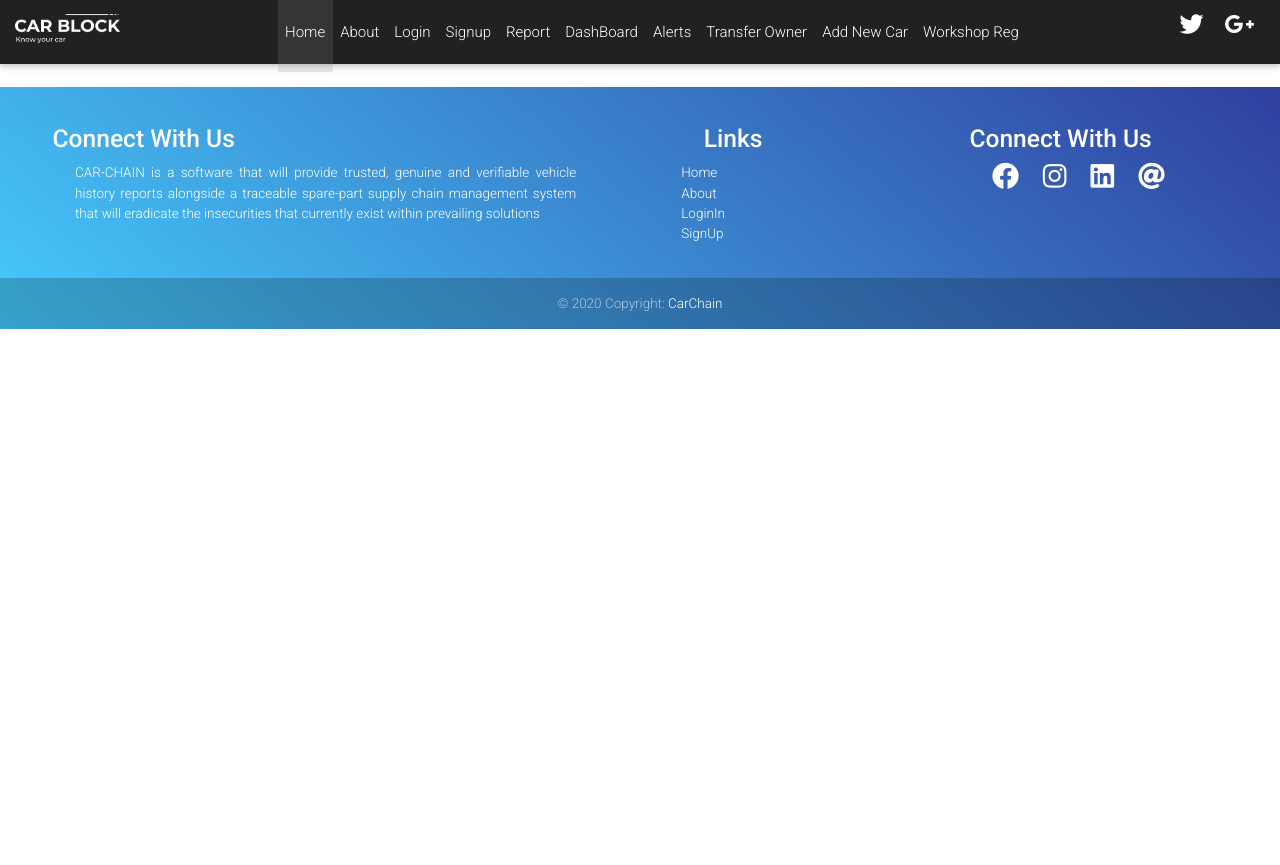
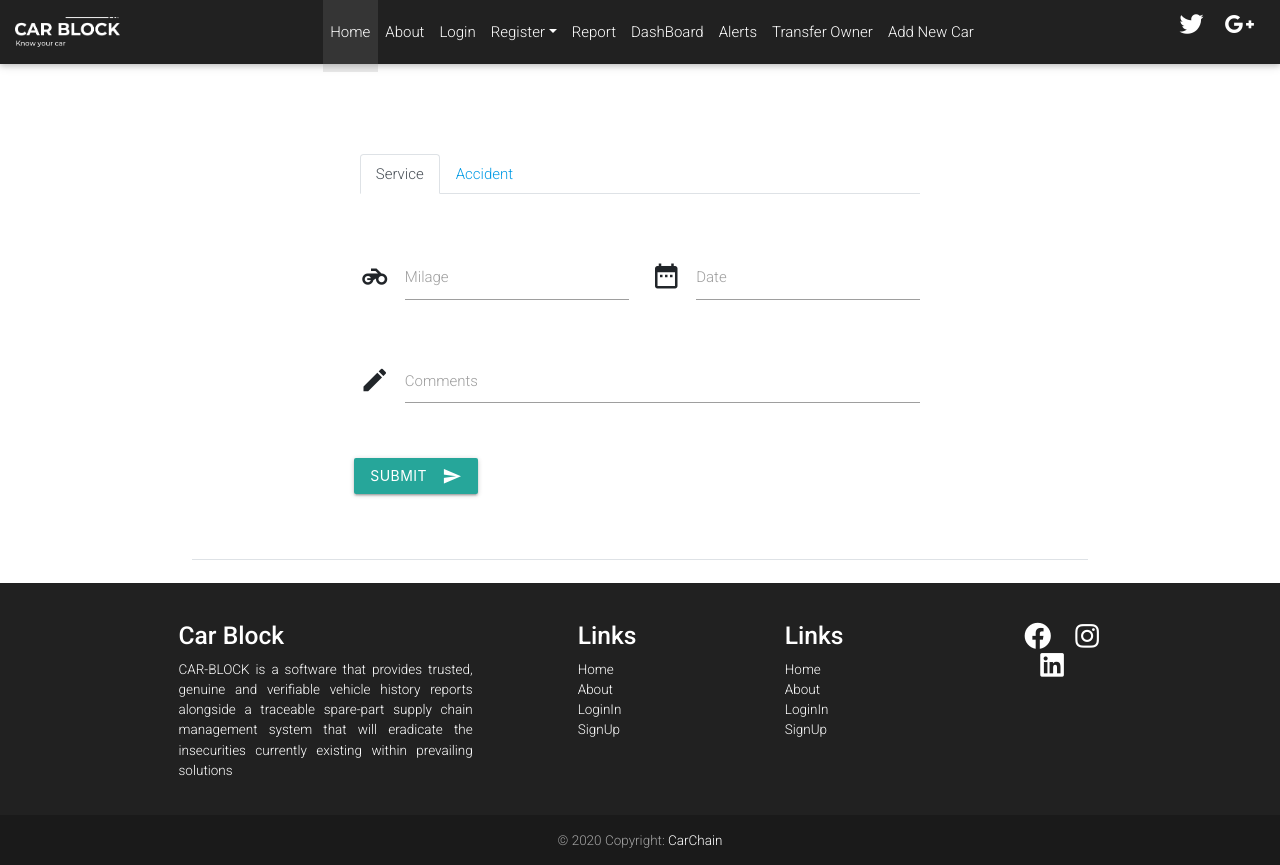
Before and after one commit to murtrax/CarBlock, a React (Create React App) app in the folder client/: page /workshopRepair in a window 1280 px wide. Before the commit the page ends 800 px from the top, so only its background shows below. Built offline with nearby package versions, Linux system fonts and the light colour scheme.

Commit message:
upadted footer and a bunch of other changes

```diff
--- a/client/src/components/footer.js
+++ b/client/src/components/footer.js
@@ -1,23 +1,46 @@
 import React from "react";
-import { MDBCol, MDBContainer, MDBRow, MDBFooter,MDBIcon, MDBAnimation, MDBBox} from "mdbreact";
+import {
+  MDBCol,
+  MDBContainer,
+  MDBRow,
+  MDBFooter,
+  MDBIcon,
+  MDBAnimation,
+  MDBBox,
+} from "mdbreact";
 
 const FooterPage = () => {
   return (
-    <MDBFooter color="blue-gradient" className="font-small pt-4 mt-4">
+    <MDBFooter
+      color=""
+      style={{}}
+      className="font-small pt-4 mt-4 elegant-color-dark"
+    >
       <MDBContainer fluid className="text-center text-md-left">
-        <MDBRow className = "mr-2" >
-          <MDBCol md="6">
+        <MDBRow className="mr-2">
+          <MDBCol lg="1"></MDBCol>
+
+          <MDBCol md="6" lg="4">
             <MDBAnimation reveal type="fadeInRight" duration="1s" delay="1s">
-            <MDBBox tag="h5" className = "px-4"><strong>Connect With Us</strong></MDBBox>
+              <MDBBox tag="h5" className="px-5">
+                <strong>Car Block</strong>
+              </MDBBox>
             </MDBAnimation>
-            <p className = "px-5 text-justify">
-            CAR-CHAIN is a software that will provide trusted, genuine and verifiable vehicle history reports alongside a traceable spare-part supply chain management system that will eradicate the insecurities that currently exist within prevailing solutions
+            <p className="px-5 text-justify">
+              CAR-BLOCK is a software that provides trusted, genuine and
+              verifiable vehicle history reports alongside a traceable
+              spare-part supply chain management system that will eradicate the
+              insecurities currently existing within prevailing solutions
             </p>
           </MDBCol>
-          <MDBCol md="3" className = "px-5">
+
+          <MDBCol md="2" lg="2" className="px-5     ">
             <MDBAnimation reveal type="fadeInRight" duration="1s" delay="1.3s">
-            <MDBBox tag="h5" className = "px-4"><strong>Links</strong></MDBBox>
-            </MDBAnimation>             <ul>
+              <MDBBox tag="h5" className="">
+                <strong>Links</strong>
+              </MDBBox>
+            </MDBAnimation>{" "}
+            <ul>
               <li className="list-unstyled">
                 <a href="#!">Home</a>
               </li>
@@ -32,22 +55,65 @@ const FooterPage = () => {
               </li>
             </ul>
           </MDBCol>
-          <MDBCol md="3" className = "px-4">
-            <MDBAnimation reveal type="fadeInRight" duration="1s" delay="1.8s">
-              <MDBBox tag="h5" className= ""><strong>Connect With Us</strong></MDBBox>
-            </MDBAnimation>
-            <MDBAnimation reveal type="fadeInRight" duration="1s" delay="2.1s">
-             <a href="#!"><MDBIcon className = "pl-4" fab size = "2x" icon="facebook" />&ensp;&ensp;&ensp; </a>
 
-             <a href="#!"><MDBIcon fab size = "2x" icon="instagram" />&ensp;&ensp;&ensp; </a>
+          <MDBCol md="2" lg="2" className="px-5     ">
+            <MDBAnimation reveal type="fadeInRight" duration="1s" delay="1.3s">
+              <MDBBox tag="h5" className="">
+                <strong>Links</strong>
+              </MDBBox>
+            </MDBAnimation>{" "}
+            <ul>
+              <li className="list-unstyled">
+                <a href="#!">Home</a>
+              </li>
+              <li className="list-unstyled">
+                <a href="#!">About</a>
+              </li>
+              <li className="list-unstyled">
+                <a href="#!">LoginIn</a>
+              </li>
+              <li className="list-unstyled">
+                <a href="#!">SignUp</a>
+              </li>
+            </ul>
+          </MDBCol>
 
-             <a href="#!"><MDBIcon fab size = "2x" icon="linkedin" />&ensp;&ensp;&ensp; </a>
+          <MDBCol md="2" lg="2" className="px-5 justify-content-center">
+            <center>
+              <MDBAnimation reveal type="fadeInRight" duration="1s" delay="1s">
+                <MDBBox tag="h5" className="px-4">
+                  {/* Insert Heading above social links here*/}
+                </MDBBox>
+              </MDBAnimation>
 
-             <a href="#!"><MDBIcon size = "2x" icon="at" />&ensp;&ensp; </a>
-            </MDBAnimation>
+              <MDBAnimation
+                reveal
+                type="fadeInRight"
+                duration="1s"
+                delay="2.1s"
+              >
+                <a href="#!">
+                  <MDBIcon className="pl-4" fab size="2x" icon="facebook" />
+                  &ensp;&ensp;&ensp;{" "}
+                </a>
+
+                <a href="#!">
+                  <MDBIcon fab size="2x" icon="instagram" />
+                  &ensp;&ensp;&ensp;{" "}
+                </a>
+
+                <a href="#!">
+                  <MDBIcon fab size="2x" icon="linkedin" />
+                  &ensp;&ensp;&ensp;{" "}
+                </a>
+              </MDBAnimation>
+            </center>
           </MDBCol>
+
+          <MDBCol lg="1"></MDBCol>
         </MDBRow>
       </MDBContainer>
+
       <div className="footer-copyright text-center py-3">
         <MDBContainer fluid>
           &copy; {new Date().getFullYear()} Copyright: <a href="a"> CarChain</a>
@@ -55,6 +121,6 @@ const FooterPage = () => {
       </div>
     </MDBFooter>
   );
-}
+};
 
 export default FooterPage;
--- a/client/src/components/navbar.js
+++ b/client/src/components/navbar.js
@@ -7,7 +7,11 @@ import {
   MDBNavLink,
   MDBNavbarToggler,
   MDBCollapse,
-  MDBIcon
+  MDBIcon,
+  MDBDropdown,
+  MDBDropdownItem,
+  MDBDropdownToggle,
+  MDBDropdownMenu,
 } from "mdbreact";
 import { BrowserRouter as Router, Switch, Route } from "react-router-dom";
 
@@ -23,11 +27,11 @@ import Transfer from "./ownerTransfer";
 import log from "./../images/block.png";
 import newCar from "./addNewCar";
 import carResults from "./homeComponents/carResults";
-
+import repairWorkshop from "./repairWorkshop";
 
 class NavbarPage extends Component {
   state = {
-    isOpen: false
+    isOpen: false,
   };
 
   toggleCollapse = () => {
@@ -42,7 +46,7 @@ class NavbarPage extends Component {
             <img
               src={log}
               style={{ width: "7rem" }}
-              className="rounded mx-auto d-block mb-2"
+              className="rounded mx-auto d-block"
               alt="aligment"
             />
           </MDBNavbarBrand>
@@ -59,8 +63,21 @@ class NavbarPage extends Component {
                 <MDBNavLink to="/login">Login</MDBNavLink>
               </MDBNavItem>
               <MDBNavItem>
-                <MDBNavLink to="/signup">Signup</MDBNavLink>
+                <MDBDropdown>
+                  <MDBDropdownToggle nav caret>
+                    Register
+                  </MDBDropdownToggle>
+                  <MDBDropdownMenu>
+                    <MDBNavLink to="/signup">
+                      <MDBDropdownItem>User</MDBDropdownItem>
+                    </MDBNavLink>
+                    <MDBNavLink to="/Workshop">
+                      <MDBDropdownItem>Workshop</MDBDropdownItem>
+                    </MDBNavLink>
+                  </MDBDropdownMenu>
+                </MDBDropdown>
               </MDBNavItem>
+
               <MDBNavItem>
                 <MDBNavLink to="/report">Report</MDBNavLink>
               </MDBNavItem>
@@ -75,9 +92,6 @@ class NavbarPage extends Component {
               </MDBNavItem>
               <MDBNavItem>
                 <MDBNavLink to="/newCar">Add New Car</MDBNavLink>
-              </MDBNavItem>
-              <MDBNavItem>
-                <MDBNavLink to="Workshop">Workshop Reg</MDBNavLink>
               </MDBNavItem>
             </MDBNavbarNav>
             <MDBNavbarNav right>
@@ -108,6 +122,7 @@ class NavbarPage extends Component {
           <Route path="/transfer" exact component={Transfer} />
           <Route path="/newCar" exact component={newCar} />
           <Route path="/searchResults/:opt&:id" exact component={carResults} />
+          <Route path="/workshopRepair" exact component={repairWorkshop} />
         </Switch>
       </Router>
     );
--- /dev/null
+++ b/client/src/components/repairWorkshop.js
@@ -0,0 +1,115 @@
+import React, { Component } from "react";
+import { MDBContainer, MDBTabPane, MDBTabContent, MDBNav, MDBNavItem, MDBNavLink, MDBRow, MDBCol } from "mdbreact";
+import M from 'materialize-css/dist/js/materialize'
+
+class TabsDefault extends Component {
+
+  componentDidMount() {
+    document.addEventListener('DOMContentLoaded', function () {
+      var elems = document.querySelectorAll('.datepicker');
+      var instances = M.Datepicker.init(elems, {});
+    });
+  }
+
+
+
+  state = {
+    activeItem: "1"
+  };
+
+  toggle = tab => e => {
+    if (this.state.activeItem !== tab) {
+      this.setState({
+        activeItem: tab
+      });
+    }
+  };
+
+  render() {
+    return (
+      <MDBContainer className="nav-tabs mt-5">
+        <MDBRow>
+          <MDBCol>
+            <MDBContainer>
+              <MDBNav className="nav-tabs mt-5 text-center">
+                <MDBNavItem>
+                  <MDBNavLink link to="#" active={this.state.activeItem === "1"} onClick={this.toggle("1")} role="tab" >
+                    Service
+                </MDBNavLink>
+                </MDBNavItem>
+                <MDBNavItem>
+                  <MDBNavLink link to="#" active={this.state.activeItem === "2"} onClick={this.toggle("2")} role="tab" >
+                    Accident
+                </MDBNavLink>
+                </MDBNavItem>
+              </MDBNav>
+              <MDBTabContent className="mt-5" activeItem={this.state.activeItem} >
+                <MDBTabPane tabId="1" role="tabpanel">
+                  <div className="row mt-3">
+                    <form className="col s12">
+                      <div className="row">
+                        <div class="input-field col s6">
+                          <i class="material-icons prefix">motorcycle</i>
+                          <input id="icon_prefix" type="text" class="validate" />
+                          <label for="icon_prefix">Milage</label>
+                        </div>
+                        <div class="input-field col s6">
+                          <i class="material-icons prefix">date_range</i>
+                          <input type="text" class="datepicker" />
+                          <label for="icon_telephone">Date</label>
+                        </div>
+                      </div>
+                      <div className="row">
+                        <div class="input-field col s6">
+                          <i class="material-icons prefix">mode_edit</i>
+                          <textarea id="icon_prefix2" class="materialize-textarea"></textarea>
+                          <label for="icon_prefix2">Comments</label>
+                        </div>
+                      </div>
+                      <div className="row text-center">
+                        <button class="btn waves-effect waves-light" type="submit" name="action">Submit
+                          <i class="material-icons right">send</i>
+                        </button>
+                      </div>
+                    </form>
+                  </div>
+                </MDBTabPane>
+                <MDBTabPane tabId="2" role="tabpanel">
+                  <div className="row mt-3">
+                    <form className="col s12">
+                      <div className="row">
+                        <div class="input-field col s6">
+                          <i class="material-icons prefix">motorcycle</i>
+                          <input id="icon_prefix" type="text" class="validate" />
+                          <label for="icon_prefix">Milage</label>
+                        </div>
+                        <div class="input-field col s6">
+                          <i class="material-icons prefix">date_range</i>
+                          <input type="text" class="datepicker" />
+                          <label for="icon_telephone">Date</label>
+                        </div>
+                      </div>
+                      <div className="row">
+                        <div class="input-field col s6">
+                          <i class="material-icons prefix">mode_edit</i>
+                          <textarea id="icon_prefix2" class="materialize-textarea"></textarea>
+                          <label for="icon_prefix2">First Name</label>
+                        </div>
+                      </div>
+                      <div className="row text-center">
+                        <button class="btn waves-effect waves-light" type="submit" name="action">Submit
+                          <i class="material-icons right">send</i>
+                        </button>
+                      </div>
+                    </form>
+                  </div>
+                </MDBTabPane>
+              </MDBTabContent>
+            </MDBContainer>
+          </MDBCol>
+        </MDBRow>
+      </MDBContainer>
+    );
+  }
+}
+export default TabsDefault;
```
Also changed, not shown: client/public/index.html (+12 -8 lines), client/src/components/home.js (+11 -11 lines), client/src/components/workshop.js (+58 -47 lines), 1 other file (tests, documents, lock files or other folders).
